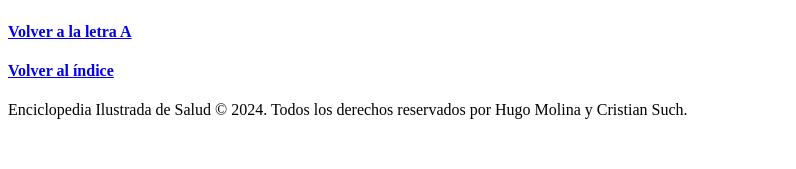
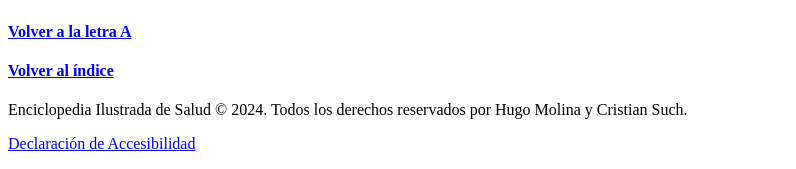
Before and after one commit to cyhuniversidad/HealthHub, a plain HTML site: page articulos/asma.html in a window 1280 px wide. Shown: the part 1173-1342 px from the top of the page, without its empty margins (0-796 px from the left). Before the commit the page ends 1308 px from the top, so only its background shows below. Drawn offline with Linux system fonts and the light colour scheme.

Commit message:
Update asma.html

```diff
--- a/articulos/asma.html
+++ b/articulos/asma.html
@@ -45,6 +45,8 @@
 
     <footer>
         <p>Enciclopedia Ilustrada de Salud &copy; 2024. Todos los derechos reservados por Hugo Molina y Cristian Such.</p>
+        <p><a href="../declaracion_accesibilidad.html">Declaración de Accesibilidad</a></p>
     </footer>
+
 </body>
 </html>
```
